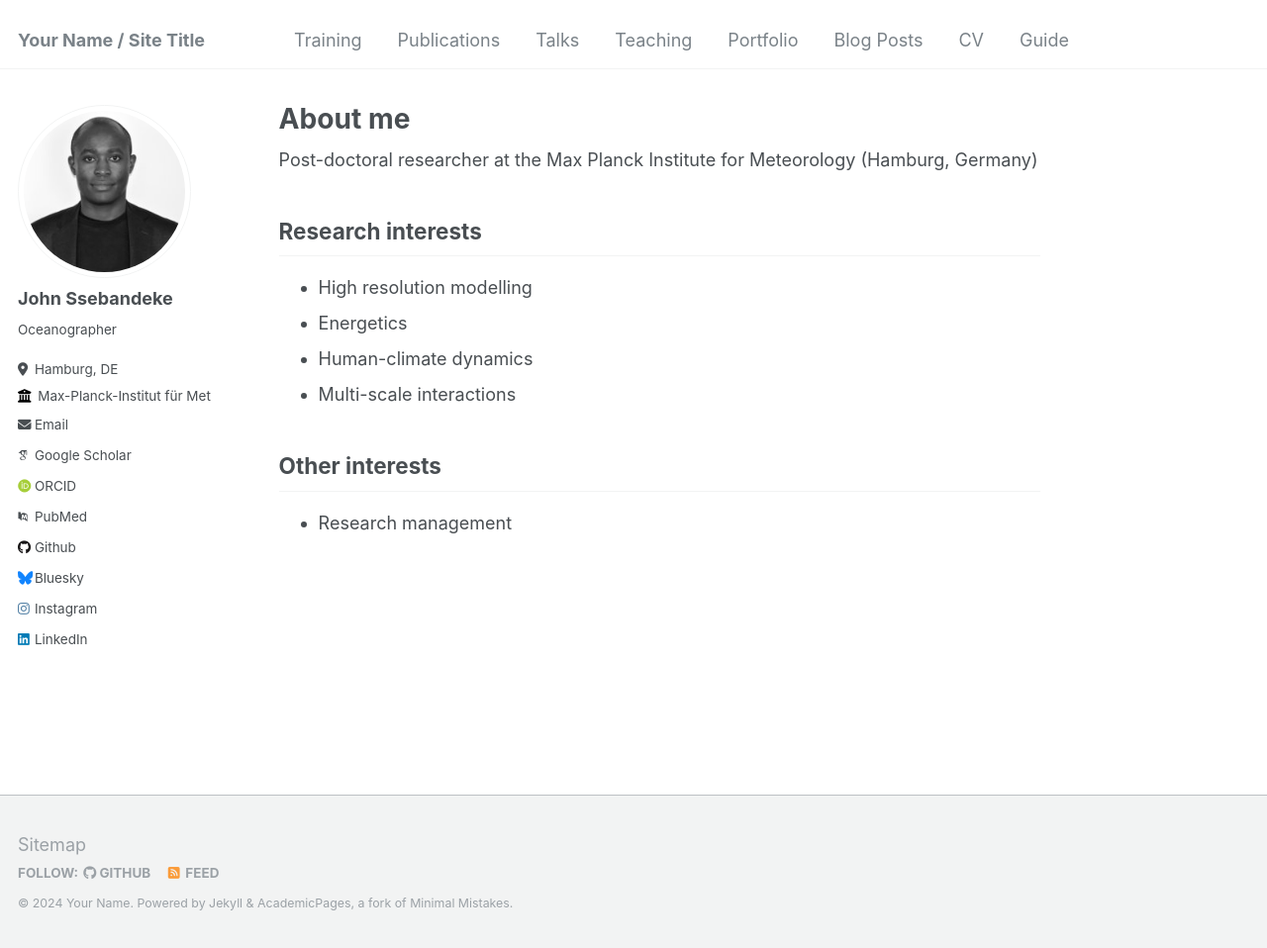
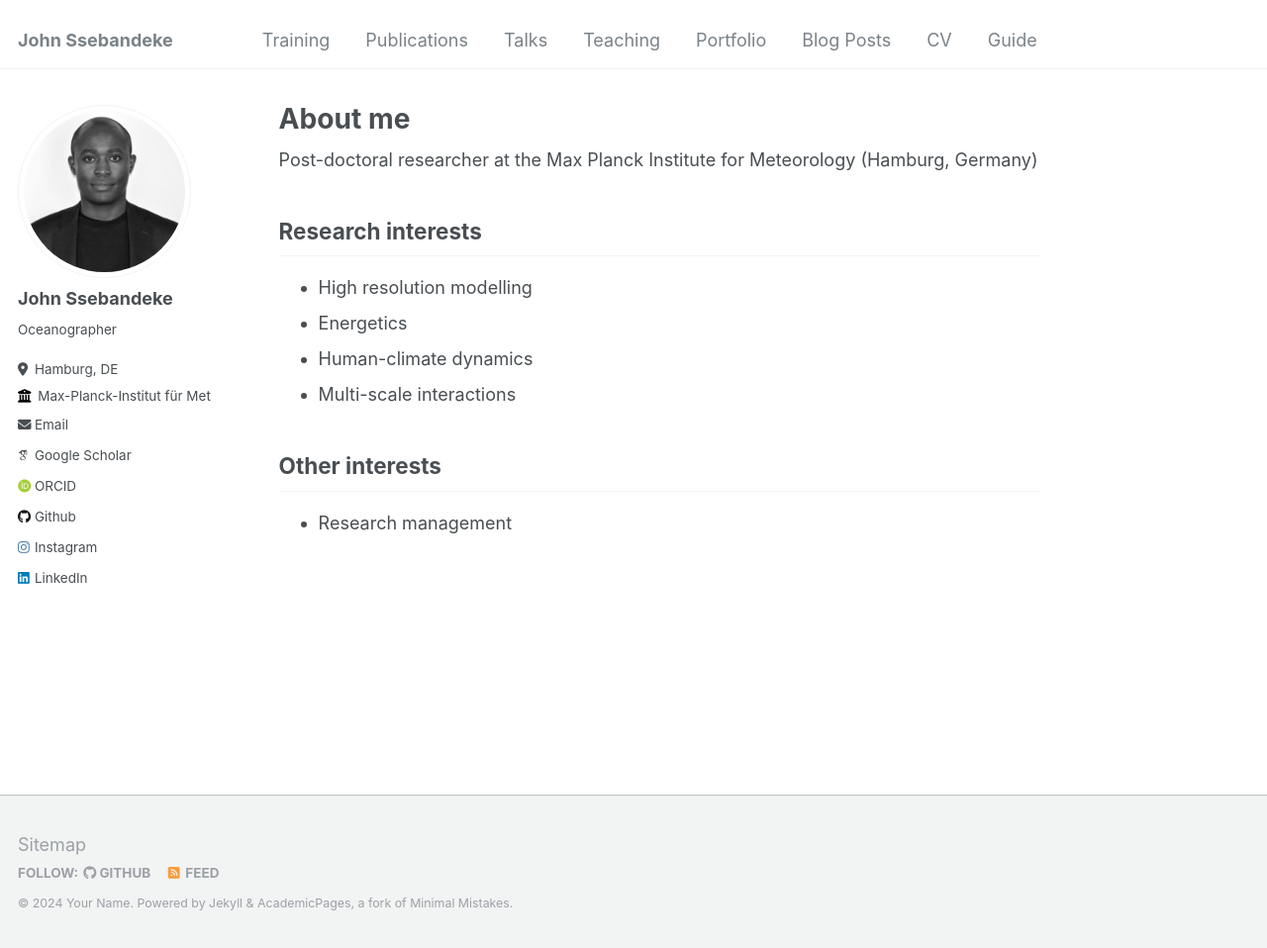
Before and after one commit to john-ssebandeke/john-ssebandeke.github.io, a Jekyll site: the page built from _pages/about.md, in a window 1280 px wide and 958 px high. Shown: the whole window at 99% size. Built offline with Jekyll 4.4.1, drawn with Linux system fonts in a browser that asks for light colours; some web fonts are replaced.

Commit message:
Update _config.yml

```diff
--- a/_config.yml
+++ b/_config.yml
@@ -8,7 +8,7 @@
 
 # Basic Site Settings
 locale                   : "en-US"
-title                    : "Your Name / Site Title"
+title                    : "John Ssebandeke"
 title_separator          : "-"
 name                     : &name "Your Name"
 description              : &description "personal description"
@@ -36,7 +36,7 @@ author:
   impactstory      : # URL
   orcid            : "http://orcid.org/0000-0002-5203-1365"
   semantic         : # URL
-  pubmed           : "https://www.ncbi.nlm.nih.gov/pubmed/?term=john+snow"
+  pubmed           : # URL
   researchgate     : # URL
 
   # Repositories and software development
@@ -48,7 +48,7 @@ author:
   stackoverflow    : # User number or user number and name (i.e., use "1" or "1/jeff-atwood")
 
   # Social media
-  bluesky          : "bsky.app" # Replace this with you Bluesky username
+  bluesky          : # "bsky.app" # Replace this with you Bluesky username
   facebook         : # Username
   flickr           : # Username
   foursquare       : # Username
@@ -57,7 +57,7 @@ author:
   keybase          : # Username
   instagram        : "john.ssebandeke"
   lastfm           : # Username
-  linkedin         : "John ssebandeke"
+  linkedin         : "John-ssebandeke"
   mastodon         : # URL
   medium           : # URL
   pinterest        : # Username
```
